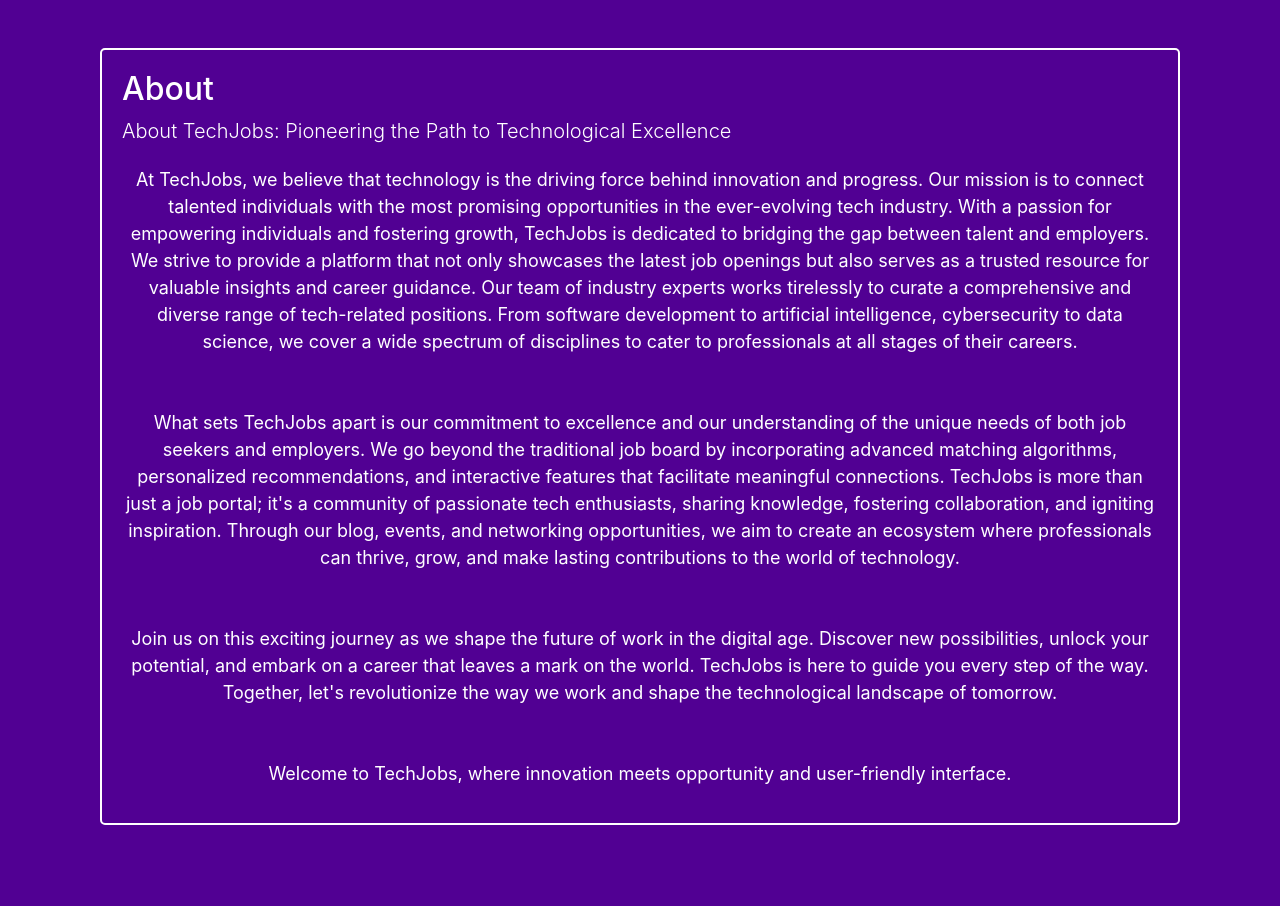
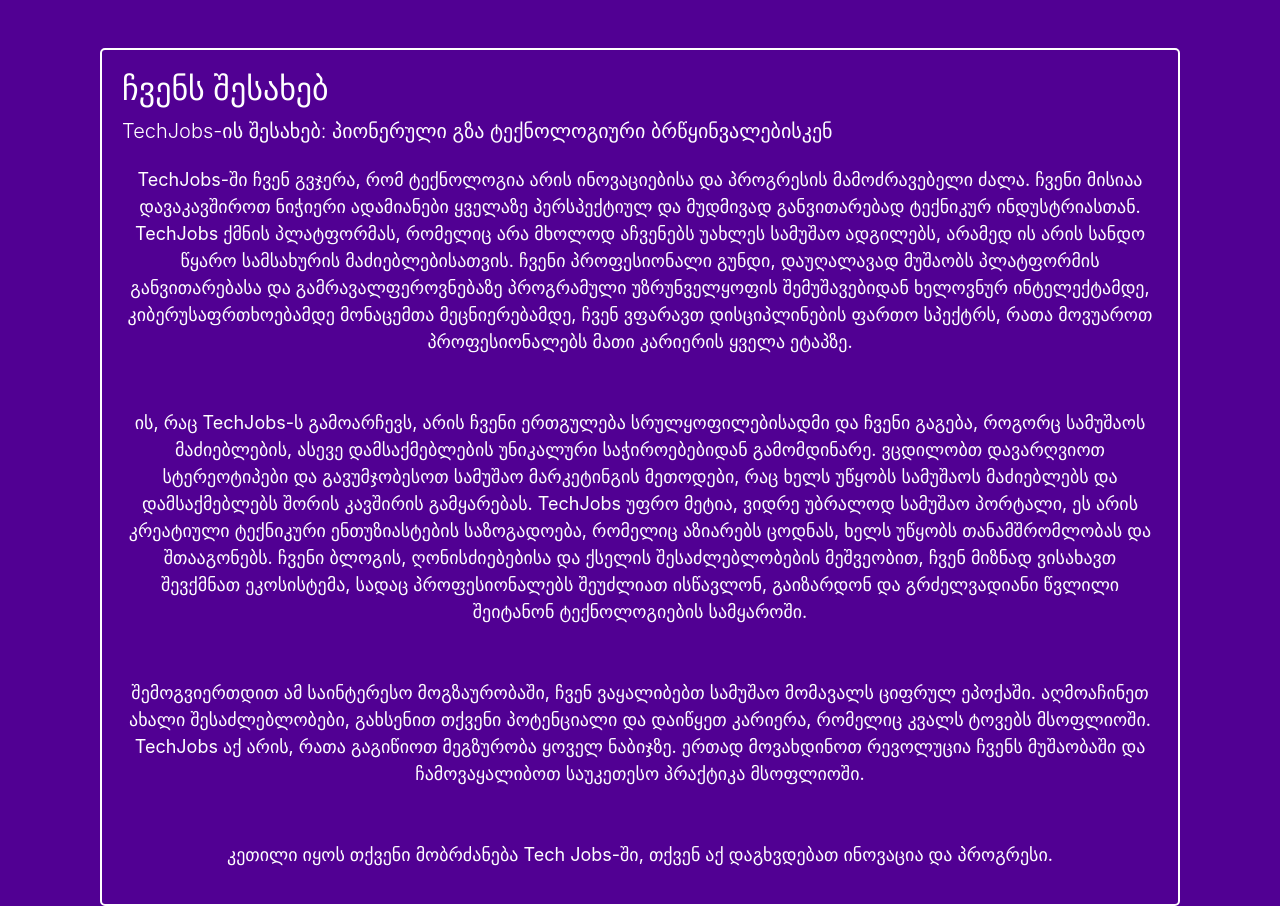
Before and after one commit to BekaBitarashvili/TechJob, a Flask app: page /about in a window 1280 px wide. Shown: the part 56-962 px from the top of the page. Before the commit the page ends 881 px from the top, so only its background shows below. Run offline with Flask 3, Linux system fonts and the light colour scheme.

Commit message:
Modified

```diff
--- a/app/jobs/forms.py
+++ b/app/jobs/forms.py
@@ -4,6 +4,6 @@
 
 
 class JobForm(FlaskForm):
-    title = StringField('Title', validators=[DataRequired()])
-    description = TextAreaField('Description', validators=[DataRequired()])
-    submit = SubmitField("Add Job")
+    title = StringField('სათაური', validators=[DataRequired()])
+    description = TextAreaField('აღწერა', validators=[DataRequired()])
+    submit = SubmitField("დამატება")
--- a/app/jobs/routes.py
+++ b/app/jobs/routes.py
@@ -17,7 +17,7 @@
         db.session.commit()
         flash('ვაკანსია წარმატებით შეიქმნა!', 'success')
         return redirect(url_for('main.home'))
-    return render_template('create_job.html', title='New Job', legend='New Job', form=form)
+    return render_template('create_job.html', title='ახალი ვაკანსია', legend='ახალი ვაკანსია', form=form)
 
 
 @jobs.route('/job/<int:job_id>')
@@ -42,7 +42,7 @@
     elif request.method == 'GET':
         form.title.data = job.title
         form.description.data = job.description
-    return render_template('create_job.html', title='Update Job', legend='Update Job', form=form)
+    return render_template('create_job.html', title='Update Job', legend='ვაკანსიის განახლება', form=form)
 
 
 @jobs.route('/job/<int:job_id>/delete', methods=['POST', 'GET'])
--- a/app/templates/about.html
+++ b/app/templates/about.html
@@ -6,41 +6,39 @@
     <div class="row">
         <div class="col-md-12 offset-md-0">
             <div class="rectangle-border">
-                <h2 class="white-text">About</h2>
-                <p class="white-text lead">About TechJobs: Pioneering the Path to Technological Excellence</p>
+                <h2 class="white-text">ჩვენს შესახებ</h2>
+                <p class="white-text lead">TechJobs-ის შესახებ: პიონერული გზა ტექნოლოგიური ბრწყინვალებისკენ</p>
 
                 <div class="creative-content">
                     <p class="white-text">
-                    At TechJobs, we believe that technology is the driving force behind innovation and progress. Our
-                    mission is to connect talented individuals with the most promising opportunities in the
-                    ever-evolving tech industry.
+                    TechJobs-ში ჩვენ გვჯერა, რომ ტექნოლოგია არის ინოვაციებისა და პროგრესის მამოძრავებელი ძალა. ჩვენი
+                     მისიაა დავაკავშიროთ ნიჭიერი ადამიანები ყველაზე პერსპექტიულ და
+                     მუდმივად განვითარებად ტექნიკურ ინდუსტრიასთან.
 
-                    With a passion for empowering individuals and fostering growth, TechJobs is dedicated to bridging
-                    the gap between talent and employers. We strive to provide a platform that not only showcases the
-                    latest job openings but also serves as a trusted resource for valuable insights and career guidance.
+                    TechJobs ქმნის პლატფორმას, რომელიც არა მხოლოდ აჩვენებს უახლეს სამუშაო ადგილებს, არამედ ის არის სანდო წყარო
+                        სამსახურის მაძიებლებისათვის.
 
-                    Our team of industry experts works tirelessly to curate a comprehensive and diverse range of
-                    tech-related positions. From software development to artificial intelligence, cybersecurity to data
-                    science, we cover a wide spectrum of disciplines to cater to professionals at all stages of their
-                    careers.
+                    ჩვენი პროფესიონალი გუნდი, დაუღალავად მუშაობს პლატფორმის განვითარებასა და გამრავალფეროვნებაზე პროგრამული
+                        უზრუნველყოფის შემუშავებიდან ხელოვნურ ინტელექტამდე, კიბერუსაფრთხოებამდე მონაცემთა მეცნიერებამდე, ჩვენ
+                        ვფარავთ დისციპლინების ფართო სპექტრს, რათა მოვუაროთ პროფესიონალებს მათი კარიერის ყველა ეტაპზე.
                     <br><br><br>
-                    What sets TechJobs apart is our commitment to excellence and our understanding of the unique needs
-                    of both job seekers and employers. We go beyond the traditional job board by incorporating advanced
-                    matching algorithms, personalized recommendations, and interactive features that facilitate
-                    meaningful connections.
+                    ის, რაც TechJobs-ს გამოარჩევს, არის ჩვენი ერთგულება სრულყოფილებისადმი და ჩვენი გაგება, როგორც სამუშაოს
+                        მაძიებლების, ასევე დამსაქმებლების უნიკალური საჭიროებებიდან გამომდინარე. ვცდილობთ დავარღვიოთ
+                        სტერეოტიპები და გავუმჯობესოთ სამუშაო მარკეტინგის მეთოდები,
+                        რაც ხელს უწყობს სამუშაოს მაძიებლებს და დამსაქმებლებს შორის კავშირის გამყარებას.
 
-                    TechJobs is more than just a job portal; it's a community of passionate tech enthusiasts, sharing
-                    knowledge, fostering collaboration, and igniting inspiration. Through our blog, events, and
-                    networking opportunities, we aim to create an ecosystem where professionals can thrive, grow, and
-                    make lasting contributions to the world of technology.
+                    TechJobs უფრო მეტია, ვიდრე უბრალოდ სამუშაო პორტალი, ეს არის კრეატიული ტექნიკური ენთუზიასტების საზოგადოება,
+                        რომელიც აზიარებს ცოდნას, ხელს უწყობს თანამშრომლობას და შთააგონებს. ჩვენი ბლოგის, ღონისძიებებისა და
+                        ქსელის შესაძლებლობების მეშვეობით, ჩვენ მიზნად ვისახავთ შევქმნათ ეკოსისტემა, სადაც პროფესიონალებს შეუძლიათ
+                        ისწავლონ, გაიზარდონ და გრძელვადიანი წვლილი შეიტანონ ტექნოლოგიების სამყაროში.
                     <br><br><br>
-                    Join us on this exciting journey as we shape the future of work in the digital age. Discover new
-                    possibilities, unlock your potential, and embark on a career that leaves a mark on the world.
-                    TechJobs is here to guide you every step of the way.
+                    შემოგვიერთდით ამ საინტერესო მოგზაურობაში, ჩვენ ვაყალიბებთ სამუშაო მომავალს ციფრულ ეპოქაში.
+                        აღმოაჩინეთ ახალი შესაძლებლობები, გახსენით თქვენი პოტენციალი და დაიწყეთ კარიერა, რომელიც კვალს ტოვებს
+                        მსოფლიოში. TechJobs აქ არის, რათა გაგიწიოთ მეგზურობა ყოველ ნაბიჯზე.
 
-                    Together, let's revolutionize the way we work and shape the technological landscape of tomorrow.
+                    ერთად მოვახდინოთ რევოლუცია ჩვენს მუშაობაში და ჩამოვაყალიბოთ საუკეთესო პრაქტიკა მსოფლიოში.
                     <br><br><br>
-                    Welcome to TechJobs, where innovation meets opportunity and user-friendly interface.
+                    კეთილი იყოს თქვენი მობრძანება Tech Jobs-ში, თქვენ აქ დაგხვდებათ ინოვაცია და პროგრესი.
                     </p>
                 </div>
             </div>
--- a/app/templates/reset_request.html
+++ b/app/templates/reset_request.html
@@ -6,7 +6,7 @@
     <div class="row">
         <div class="col-md-6 offset-md-3">
             <div class="registration-form rectangle-border">
-                <h2 class="white-text">Reset Password</h2>
+                <h2 class="white-text">პაროლის აღდგენა</h2>
                 <form method="POST" action="">
                     {{ form.hidden_tag() }}
 
--- a/app/templates/reset_token.html
+++ b/app/templates/reset_token.html
@@ -6,7 +6,7 @@
     <div class="row">
         <div class="col-md-6 offset-md-3">
             <div class="registration-form rectangle-border">
-                <h2 class="white-text">Reset Password</h2>
+                <h2 class="white-text">პაროლის აღდგენა</h2>
                 <form method="POST" action="">
                     {{ form.hidden_tag() }}
 
--- a/app/templates/user_jobs.html
+++ b/app/templates/user_jobs.html
@@ -2,7 +2,7 @@
 {% block content %}
 <br>
 <br>
-<h1 class="mb-3">Jobs BY {{ user.username }} ({{ jobs.total }})</h1>
+<h1 class="mb-3">{{ user.username }}-ის ყველა ვაკანსია ({{ jobs.total }})</h1>
 <div class="row">
     <div class="col-md-9 offset-md-0">
         <ul class="list-group">
```
Also changed, not shown: instance/database.db.
